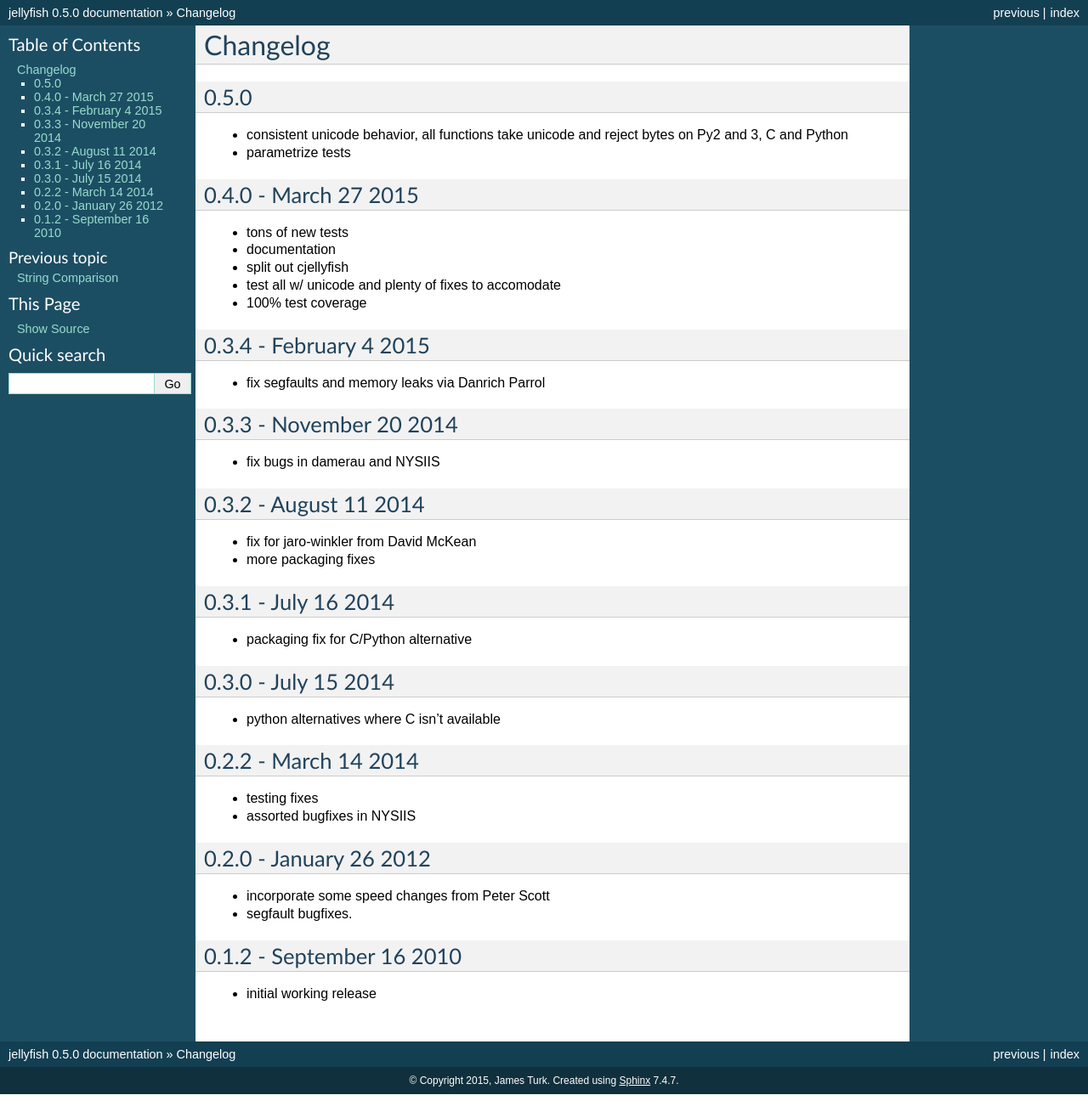
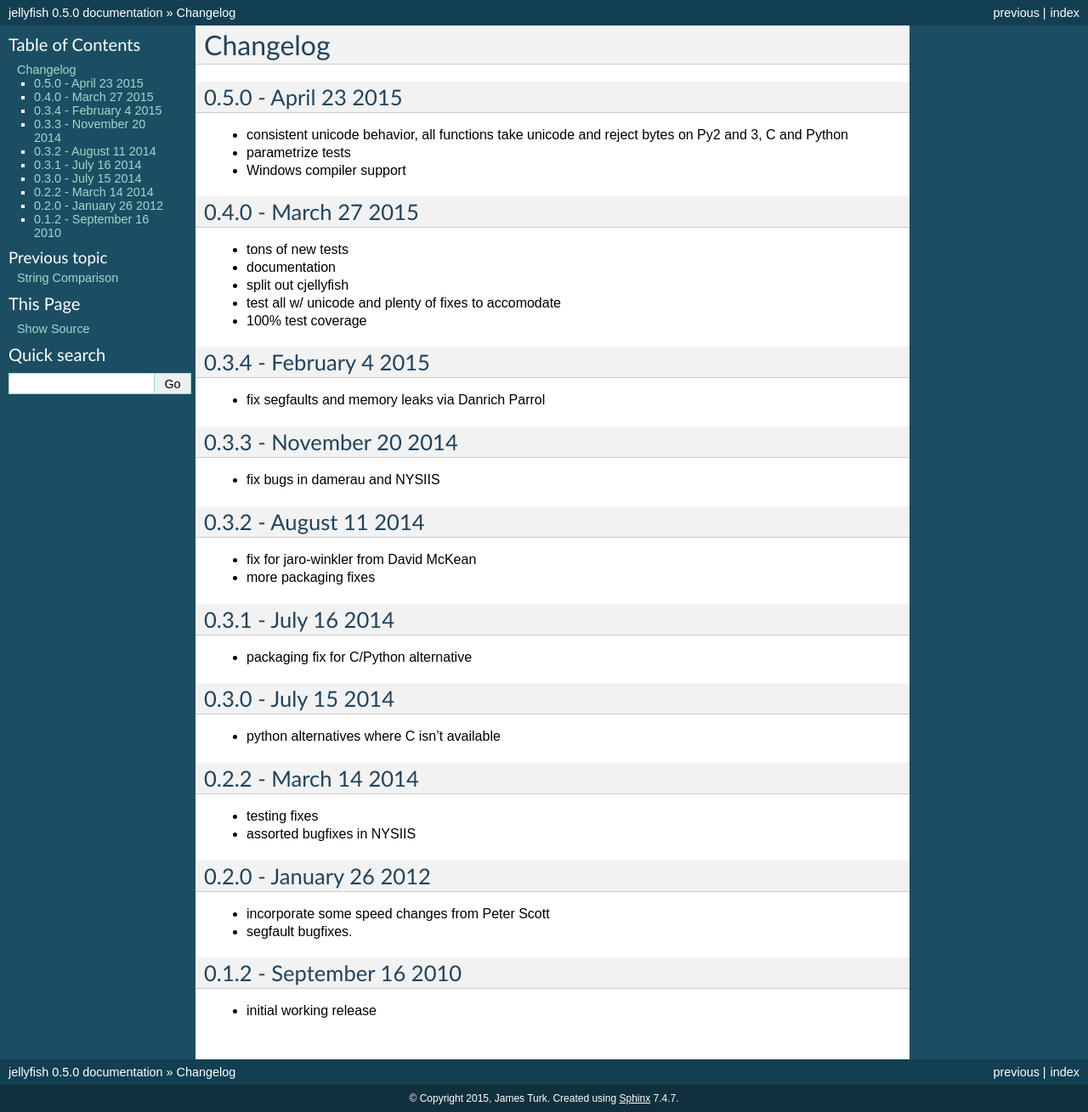
Before and after one commit to jamesturk/jellyfish, a Sphinx documentation site: the page built from docs/changelog.rst, in a window 1280 px wide. Shown: the whole page at 85% size. Built offline with Sphinx 7.4.7, drawn with Linux system fonts in a browser that asks for light colours; before the commit the page ends 1288 px from its top, so only the background shows below that.

Commit message:
0.5.0 in changelog

```diff
--- a/docs/changelog.rst
+++ b/docs/changelog.rst
@@ -1,11 +1,12 @@
 Changelog
 =========
 
-0.5.0
------
+0.5.0 - April 23 2015
+---------------------
 
 * consistent unicode behavior, all functions take unicode and reject bytes on Py2 and 3, C and Python
 * parametrize tests
+* Windows compiler support
 
 0.4.0 - March 27 2015
 ---------------------
```
